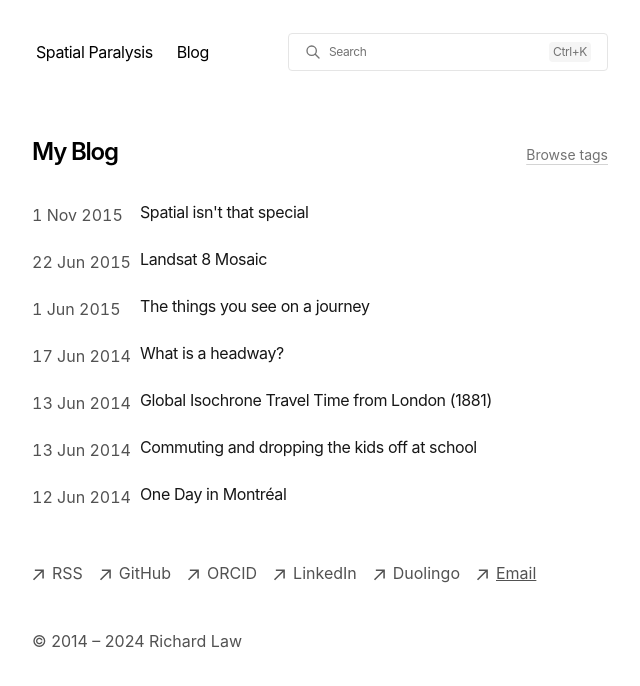
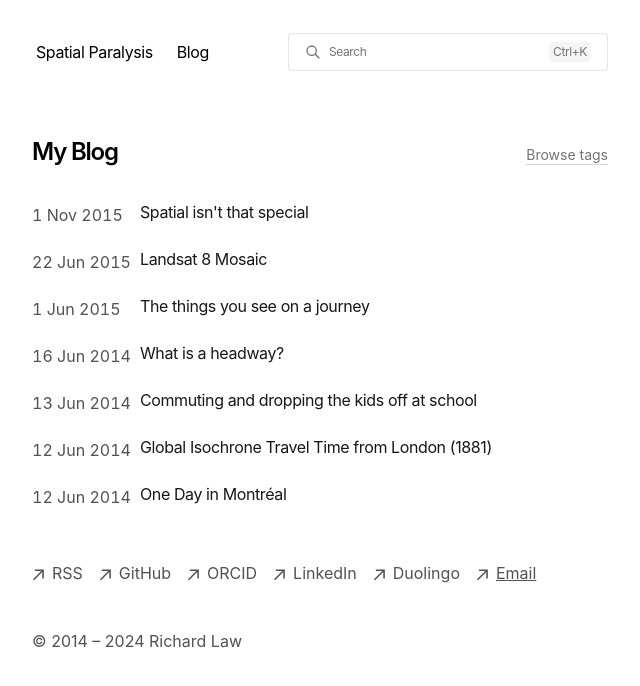
Before and after one commit to alpha-beta-soup/alpha-beta-soup.github.io, a Next.js app: page /blog in a window 1280 px wide. Shown: the top 686 px of the page, without its empty margins (320-960 px from the left). Built offline with nearby package versions, Linux system fonts and the light colour scheme.

Commit message:
add time to posts

```diff
--- a/app/blog/[slug]/page.tsx
+++ b/app/blog/[slug]/page.tsx
@@ -1,7 +1,7 @@
 import { notFound } from 'next/navigation'
 import Link from 'next/link'
 import { CustomMDX } from 'app/components/mdx'
-import { formatDate, getBlogPosts, slugifyTag } from 'app/blog/utils'
+import { formatDate, getBlogPosts, slugifyTag, sortBlogPosts } from 'app/blog/utils'
 import { baseUrl } from 'app/sitemap'
 
 export async function generateStaticParams() {
@@ -59,6 +59,11 @@ export default function Blog({ params }) {
     notFound()
   }
 
+  let publishedLabel = formatDate(post.metadata.publishedAt, false, {
+    showWeekday: true,
+  })
+  let publishedYearMatch = publishedLabel.match(/^(.*?)(\d{4})(.*)$/)
+
   return (
     <section className="page-breakout">
       <div className="page-shell">
@@ -94,7 +99,16 @@ export default function Blog({ params }) {
       )}
       <div className="mt-2 mb-8 text-sm">
         <p className="text-sm text-neutral-600 dark:text-neutral-400">
-          {formatDate(post.metadata.publishedAt)}
+          {publishedYearMatch ? (
+            <>
+              {publishedYearMatch[1]}
+              <span className="[font-variant-caps:all-small-caps]">ad</span>{' '}
+              {publishedYearMatch[2]}
+              {publishedYearMatch[3]}
+            </>
+          ) : (
+            publishedLabel
+          )}
         </p>
         {post.metadata.tags && post.metadata.tags.length > 0 && (
           <div className="mt-3 flex flex-wrap gap-2">
@@ -114,15 +128,12 @@ export default function Blog({ params }) {
         <CustomMDX source={post.content} />
       </article>
       {post.metadata.tags && post.metadata.tags.length > 0 && (() => {
-        const related = getBlogPosts()
-          .filter((p) =>
+        const related = sortBlogPosts(
+          getBlogPosts().filter((p) =>
             p.slug !== post.slug &&
             p.metadata.tags?.some((t) => post.metadata.tags!.includes(t))
           )
-          .sort((a, b) =>
-            new Date(b.metadata.publishedAt).getTime() -
-            new Date(a.metadata.publishedAt).getTime()
-          )
+        )
         return related.length > 0 ? (
           <div className="mt-12 border-t border-neutral-200 dark:border-neutral-800 pt-8">
             <h2 className="text-sm font-semibold uppercase tracking-widest text-neutral-500 dark:text-neutral-400 mb-4">
--- a/app/blog/posts/global-isochrone-travel-time-from-london-1881.mdx
+++ b/app/blog/posts/global-isochrone-travel-time-from-london-1881.mdx
@@ -1,6 +1,6 @@
 ---
 title: "Global Isochrone Travel Time from London (1881)"
-publishedAt: 2014-06-13
+publishedAt: 2014-06-13T10:33:38+1200
 summary: 'A critique of a historical map showing global isochrone travel times from London in 1881, created by Francis Galton. The map highlights the state of international travel and the assumptions made in transportation analysis at the time.'
 tags: [Critique, Historical Maps, Isochrones, Global, Travel Time, Static Maps]
 ---
--- a/app/blog/posts/landsat-8-mosaic.mdx
+++ b/app/blog/posts/landsat-8-mosaic.mdx
@@ -1,6 +1,6 @@
 ---
 title: "Landsat 8 Mosaic"
-publishedAt: 2015-06-22
+publishedAt: 2015-06-22T22:23:49+1200
 summary: "A link to a Tweet"
 tags: [UX, Landuse, Imagery]
 ---
--- a/app/blog/posts/one-day-in-montreal.mdx
+++ b/app/blog/posts/one-day-in-montreal.mdx
@@ -1,6 +1,6 @@
 ---
 title: "One Day in Montréal"
-publishedAt: 2014-06-12
+publishedAt: 2014-06-12T17:58:10+1200
 tags: [Critique, Canada, Québec, Montréal, Public Transport, Animation]
 summary: 'A critique of a video showing 24 hours of transit in Montréal, created by Colin Stewart and Ahmed El-Geneidy at McGill University. The video visualizes the transit system using different colors and sizes for various modes of transportation, but the critique highlights issues with the information presentation, basemap design, and format choice.'
 ---
--- a/app/blog/posts/spatial-isnt-special.mdx
+++ b/app/blog/posts/spatial-isnt-special.mdx
@@ -1,6 +1,6 @@
 ---
 title: Spatial isn't that special
-publishedAt: "2015-11-01"
+publishedAt: "2015-11-01T17:00:00+1200"
 summary: My condescending opinion
 tags: [Opinion, GIS]
 ---
--- a/app/blog/posts/things-you-see-on-a-journey.mdx
+++ b/app/blog/posts/things-you-see-on-a-journey.mdx
@@ -1,6 +1,6 @@
 ---
 title: The things you see on a journey
-publishedAt: "2015-06-01"
+publishedAt: "2015-06-01T23:07:10+1200"
 subtitle: "A tutorial on GRASS, the UNIX shell, and Leaflet"
 summary: "A tutorial on using GRASS, Git, Leaflet, bash, Javascript, CSS, HTML, and hosting map tiles on Amazon AWS. The tutorial takes a tangible (albeit frivolous) problem to completion: identifying the land that you can feasibly see from the train in the central plateau of New Zealand. The tutorial uses a realistic combination of tools to solve it, and shows how these separate tools come together."
 tags: [Portfolio, Tutorial, GRASS GIS, Git, Leaflet, Bash, JavaScript, CSS, HTML, Amazon AWS, GIS]
--- a/app/blog/posts/travel-time-variation.mdx
+++ b/app/blog/posts/travel-time-variation.mdx
@@ -1,6 +1,6 @@
 ---
 title: "Commuting and dropping the kids off at school"
-publishedAt: 2014-06-13
+publishedAt: 2014-06-13T17:44:17+1200
 tags: [Portfolio, Wellington, Bus, Travel Time, Travel Time Variability]
 summary: 'An analysis of travel time variation for the Airport Flyer bus route in Wellington, New Zealand, using real-time information (RTI) data. The analysis compares travel times during ordinary weekdays, school holiday weekdays, and weekends, highlighting the impact of school-related congestion on bus travel times and variability.'
 ---
--- a/app/blog/posts/what-is-a-headway.mdx
+++ b/app/blog/posts/what-is-a-headway.mdx
@@ -1,6 +1,6 @@
 ---
 title: "What is a headway?"
-publishedAt: 2014-06-17
+publishedAt: 2014-06-17T08:38:41+1200
 summary: 'A headway, as used in transit planning and modelling, is typically defined as the time between consecutive services. If you catch a bus that "comes every half hour", then the service you catch has a headway of 30 minutes. This concept is deceptively simple, and this blog post will explain why. There are several examples of transit analyses that I have seen that use an incorrect definition of the headway.'
 tags: [Portfolio, Headway, Computation, Frequency, Waiting Time]
 ---
--- a/app/blog/utils.ts
+++ b/app/blog/utils.ts
@@ -102,9 +102,21 @@ export function getBlogPosts() {
   return getMDXData(path.join(process.cwd(), 'app', 'blog', 'posts'))
 }
 
+function parsePublishedAt(date: string) {
+  if (!date.includes('T')) {
+    return new Date(`${date}T00:00:00`)
+  }
+
+  return new Date(date)
+}
+
+function hasExplicitTime(date: string) {
+  return date.includes('T') && /T\d{2}:\d{2}/.test(date)
+}
+
 export function sortBlogPosts(posts: BlogPost[]) {
   return [...posts].sort((a, b) => {
-    if (new Date(a.metadata.publishedAt) > new Date(b.metadata.publishedAt)) {
+    if (parsePublishedAt(a.metadata.publishedAt) > parsePublishedAt(b.metadata.publishedAt)) {
       return -1
     }
 
@@ -152,12 +164,19 @@ export function getBlogPostsByTag(tagSlug: string) {
   )
 }
 
-export function formatDate(date: string, includeRelative = false) {
+type FormatDateOptions = {
+  showTime?: boolean
+  showWeekday?: boolean
+}
+
+export function formatDate(
+  date: string,
+  includeRelative = false,
+  options: FormatDateOptions = {}
+) {
+  const { showTime = true, showWeekday = false } = options
   let currentDate = new Date()
-  if (!date.includes('T')) {
-    date = `${date}T00:00:00`
-  }
-  let targetDate = new Date(date)
+  let targetDate = parsePublishedAt(date)
 
   let yearsAgo = currentDate.getFullYear() - targetDate.getFullYear()
   let monthsAgo = currentDate.getMonth() - targetDate.getMonth()
@@ -176,10 +195,18 @@ export function formatDate(date: string, includeRelative = false) {
   }
 
   let fullDate = targetDate.toLocaleString('en-nz', {
+    weekday: showWeekday ? 'long' : undefined,
     month: 'short',
     day: 'numeric',
     year: 'numeric',
   })
+
+  if (showTime && hasExplicitTime(date)) {
+    const timeLabel = `${String(targetDate.getHours()).padStart(2, '0')}${String(
+      targetDate.getMinutes()
+    ).padStart(2, '0')}`
+    fullDate = `${fullDate}, ${timeLabel}`
+  }
 
   if (!includeRelative) {
     return fullDate
--- a/app/components/posts.tsx
+++ b/app/components/posts.tsx
@@ -14,7 +14,7 @@ export function BlogPosts({ posts }: { posts?: BlogPost[] }) {
           >
             <div className="w-full flex flex-col md:flex-row md:items-end md:space-x-2">
               <p className="text-neutral-600 dark:text-neutral-400 w-[100px] tabular-nums">
-                {formatDate(post.metadata.publishedAt, false)}
+                {formatDate(post.metadata.publishedAt, false, { showTime: false })}
               </p>
               <div className="flex-1 border-b border-transparent pb-0.5 transition-colors duration-150 md:group-hover:border-neutral-300 md:group-focus-visible:border-neutral-300 dark:md:group-hover:border-neutral-700 dark:md:group-focus-visible:border-neutral-700">
                 <p className="text-neutral-900 dark:text-neutral-100 tracking-tight">
--- a/app/page.tsx
+++ b/app/page.tsx
@@ -1,6 +1,7 @@
 import { BlogPosts } from 'app/components/posts'
 import { Clients } from 'app/components/clients'
 import { Techs } from 'app/components/tech-list'
+import Image from 'next/image'
 
 export default function Page() {
   return (
@@ -9,8 +10,15 @@ export default function Page() {
         Spatial Paralysis
       </h1>
       <div className="mb-8">
-        <p className="mb-4">
-          {`I'm a Kiwi geogapher/developer. I'm available for contract work in the following areas:`}
+        <Image
+          src="/icon.png"
+          alt="Spatial Paralysis icon"
+          width={120}
+          height={120}
+          className="float-right ml-4 mb-2 mt-1 rounded-md"
+          priority
+        />
+        <p className="mb-4">👋 I'm Richard, a Kiwi digital geogapher. I'm available for contract work in the following areas:
         </p>
         <ul className="mb-4">
             <li>
```
